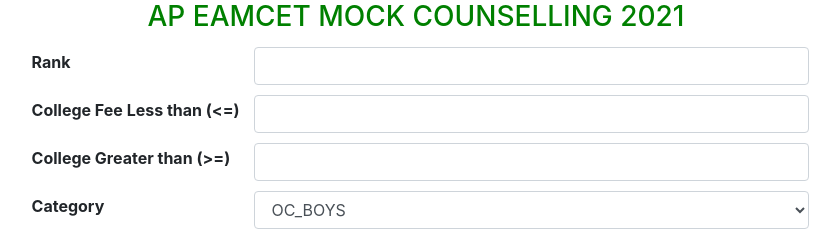
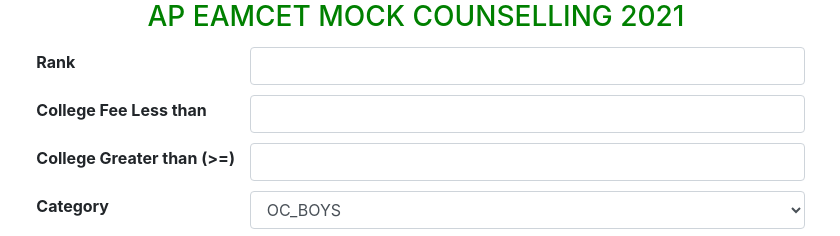
Before and after one commit to balaobireddy408/ap-eamcet-mock-counselling-21, a React app: page public/index.html in a window 1280 px wide. Shown: the top 236 px of the page, 224-1064 px from the left. Built offline with nearby package versions, Linux system fonts and the light colour scheme; files whose address does not match are found by name.

Commit message:
Update index.html

```diff
--- a/public/index.html
+++ b/public/index.html
@@ -41,7 +41,7 @@
     </tr>
 	<tr>
       <th>
-    	<label for="lessCollegeFee">College Fee Less than (<=) <label>
+    	<label for="lessCollegeFee">College Fee Less than <label>
       </th>
       <td>
          <input id="lessCollegeFee" class='form-control' name="lessCollegeFee" type="number"  value="">
```
